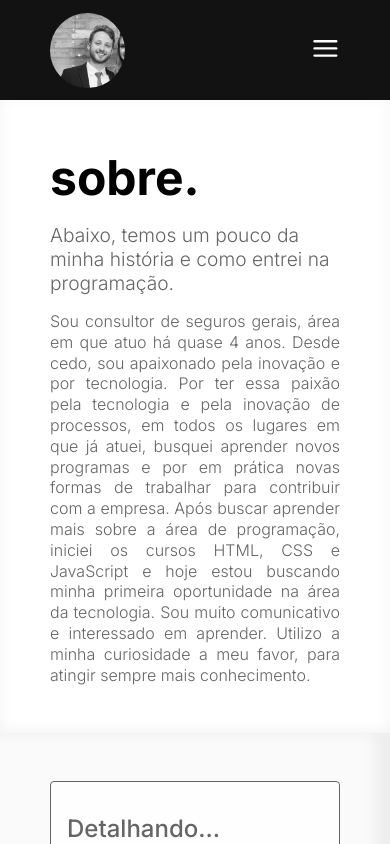
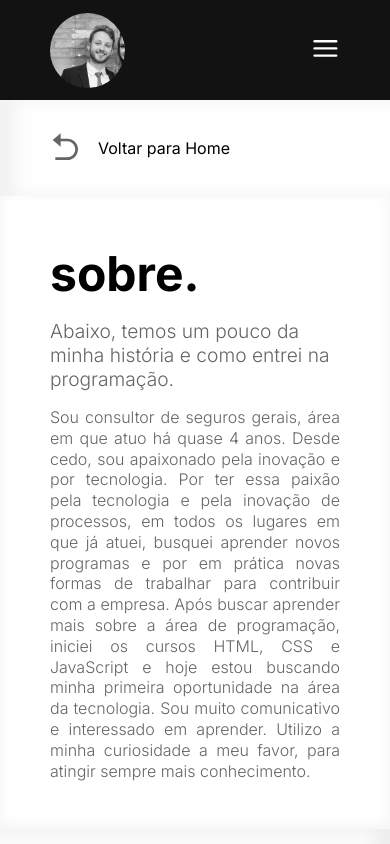
Before and after one commit to pedroalbertoveber/portfolio-ts, a React (Create React App) app: page /sobre in a window 390 px wide. Shown: the top 844 px of the page. Built offline with nearby package versions, Linux system fonts and the light colour scheme.

Commit message:
feat: added 'GoBack' component

```diff
--- /dev/null
+++ b/src/components/GoBack/GoBack.module.scss
@@ -0,0 +1,34 @@
+@import 'styles/default';
+@import 'styles/breakpoints';
+
+.container {
+  background-color: $white-default;
+  padding: 2rem $padding-default;
+  box-shadow: inset 15px 0 15px rgba(0,0,0,.05);
+
+  div {
+    display: flex;
+    align-items: center;
+    cursor: pointer;
+    font-size: 1.3rem;
+
+    svg {
+      font-size: 2rem;
+      color: $medium-grey;
+      margin-right: 1rem;
+      transition: all .2s;
+
+      &:hover {
+        color: $dark-default;
+      }
+    }
+  }
+
+  @media screen and (max-width: $mobile-devices) {
+    padding: 2rem $padding-mobile;
+
+    div {
+      font-size: 1rem;
+    }
+  }
+}
--- /dev/null
+++ b/src/components/GoBack/index.tsx
@@ -0,0 +1,20 @@
+import React, { ReactElement } from 'react';
+import { RiArrowGoBackFill } from 'react-icons/ri';
+import { useNavigate } from 'react-router-dom';
+import styles from './GoBack.module.scss';
+
+const GoBack = (): ReactElement => {
+
+  const navigate = useNavigate();
+
+  return (
+    <div className={styles.container}>
+      <div onClick={() => navigate('/')}>
+        <RiArrowGoBackFill />
+        Voltar para Home
+      </div>
+    </div>
+  );
+};
+
+export default GoBack;
--- a/src/components/SocialMedia/index.tsx
+++ b/src/components/SocialMedia/index.tsx
@@ -11,22 +11,22 @@ const SocialMedia = ({ style }: Props): ReactElement => {
   return (
     <ul className={`${styles.socialMedia} ${style === 'contact' && styles.contact}`}>
           <li>
-            <a href="#">
+            <a href="https://github.com/pedroalbertoveber" target={'_blank'} rel="noreferrer">
               <FaGithub />
             </a>
           </li>
           <li>
-            <a href="#">
+            <a href="https://www.facebook.com/pedro.veber.3" target={'_blank'} rel="noreferrer">
               <FaFacebookF />
             </a>
           </li>
           <li>
-            <a href="#">
+            <a href="https://www.linkedin.com/in/pedro-alberto-veber-berna-a367551ba/" target={'_blank'} rel="noreferrer">
               <FaLinkedinIn />
             </a>
           </li>
           <li>
-            <a href="#">
+            <a href="https://www.instagram.com/pedroveber_/"  target={'_blank'} rel="noreferrer">
               <FaInstagram />
             </a>
           </li>
--- a/src/pages/About/index.tsx
+++ b/src/pages/About/index.tsx
@@ -1,4 +1,5 @@
 import Banner from 'components/Banner';
+import GoBack from 'components/GoBack';
 import React, { ReactElement } from 'react';
 import styles from './About.module.scss';
 
@@ -10,6 +11,7 @@ const About = ():ReactElement => {
 
   return (
     <main>
+      <GoBack />
       <Banner title={title} subtitle={subtitle} description={description} />
       <section className={styles.aboutContainer}>
         <div>
--- a/src/pages/Contact/index.tsx
+++ b/src/pages/Contact/index.tsx
@@ -4,6 +4,7 @@ import { FaWhatsapp } from 'react-icons/fa'
 import { MdOutlineAlternateEmail } from 'react-icons/md'
 import React, { ReactElement } from 'react';
 import styles from './Contact.module.scss';
+import GoBack from 'components/GoBack';
 
 const Contact = (): ReactElement => {
 
@@ -12,6 +13,7 @@ const Contact = (): ReactElement => {
 
   return (
     <section>
+      <GoBack />
       <Banner title={title} subtitle={subtitle} />
       <div className={styles.infoContainer}>
         <h4>Abaixo estão as as minhas redes sociais:</h4>
@@ -29,7 +31,7 @@ const Contact = (): ReactElement => {
         </ul>
       </div>
       <div className={styles.mediaContainer}>
-        <SocialMedia style='contact'/>
+        <SocialMedia style={'contact'}/>
       </div>
     </section>
   );
--- a/src/pages/Experiences/index.tsx
+++ b/src/pages/Experiences/index.tsx
@@ -3,6 +3,7 @@ import React, { ReactElement } from 'react';
 import experienceList from 'data/experiences.json';
 import styles from './Experiences.module.scss';
 import ExperienceCard from './ExperienceCard';
+import GoBack from 'components/GoBack';
 
 const Experiences = ():ReactElement => {
 
@@ -14,6 +15,7 @@ const Experiences = ():ReactElement => {
 
   return (
     <section>
+      <GoBack />
       <Banner title={title} subtitle={subtitle} description={description} />
       <div className={styles.title}>
         <h2>Empresas onde pude contribuir</h2>
--- a/src/pages/Home/Home.module.scss
+++ b/src/pages/Home/Home.module.scss
@@ -3,7 +3,6 @@
 
 .mainContainer {
   width: 100%;
-  height: 100vh;
 
   figure {
     width: 100%;
--- a/src/pages/Projects/index.tsx
+++ b/src/pages/Projects/index.tsx
@@ -6,6 +6,7 @@ import styles from './Projects.module.scss';
 import ProjectCard from "components/ProjectCard";
 import Filter from "./Filter";
 import { IFilter } from "interface/Filter";
+import GoBack from "components/GoBack";
 
 const Projects = (): ReactElement => {
 
@@ -22,7 +23,7 @@ const Projects = (): ReactElement => {
 
   useEffect(() => {
     handleSearch();
-  }, [filter]);
+  }, [filter, handleSearch]);
 
   const title = 'portfólio.';
   const subtitle = 'Confira alguns dos meus últimos trabalhos como desenvolvedor de front-end.';
@@ -30,6 +31,7 @@ const Projects = (): ReactElement => {
 
   return (
     <main>
+      <GoBack />
       <Banner title={title} subtitle={subtitle} description={description}/>
       <Filter filter={filter} setFilter={setFilter} />
       <section className={styles.projectsContainer}>
```
